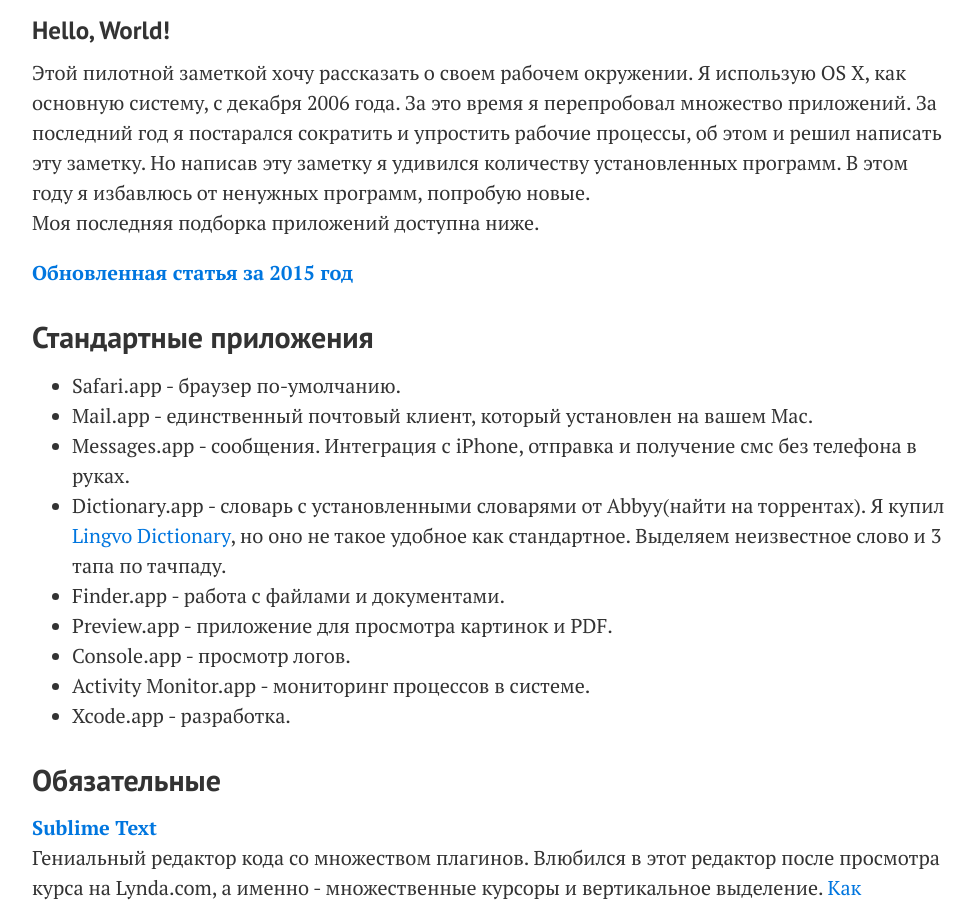
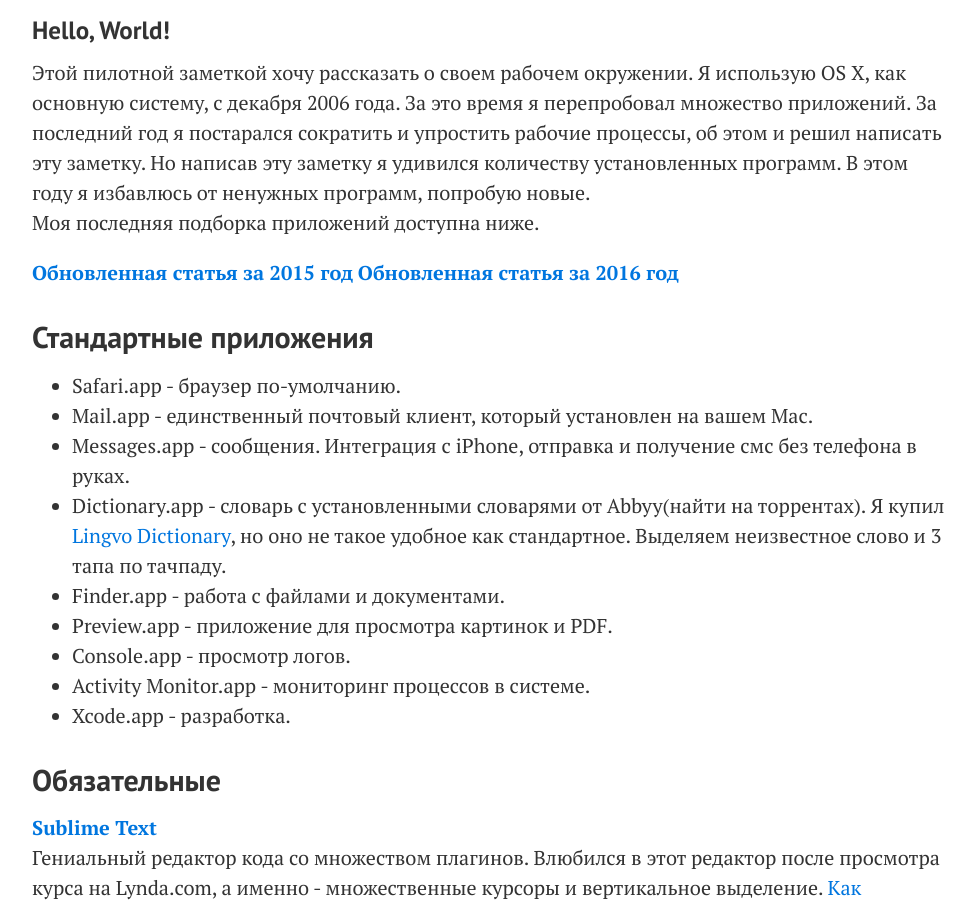
Before and after one commit to facetheheat/facetheheat.github.io, a Jekyll site: the page built from _posts/2015-01-17-setup-2015.markdown, in a window 1280 px wide and 900 px high, scrolled down 378 px. Shown: the whole window, without its empty margins (148-1122 px from the left). Built offline with Jekyll 4.4.1, drawn with Linux system fonts in a browser that asks for light colours; comment, search, counter and statistics services are not loaded.

Commit message:
Add link for 2016

```diff
--- a/_posts/2015-01-17-setup-2015.markdown
+++ b/_posts/2015-01-17-setup-2015.markdown
@@ -12,7 +12,8 @@
 Этой пилотной заметкой хочу рассказать о своем рабочем окружении. Я использую OS X, как основную систему, с декабря 2006 года. За это время я перепробовал множество приложений. За последний год я постарался сократить и упростить рабочие процессы, об этом и решил написать эту заметку. Но написав эту заметку я удивился количеству установленных программ. В этом году я избавлюсь от ненужных программ, попробую новые.
 Моя последняя подборка приложений доступна ниже.
 
-[**Обновленная статья за 2015 год**](http://pavel.miroshnichen.co/2015/12/24/macsetup-2015//)
+[**Обновленная статья за 2015 год**](http://pavel.miroshnichen.co/2015/12/24/macsetup-2015/)
+[**Обновленная статья за 2016 год**](http://pavel.miroshnichen.co/2016/11/24/macsetup-2016/)
 
 ## Стандартные приложения
 * Safari.app - браузер по-умолчанию.
```
